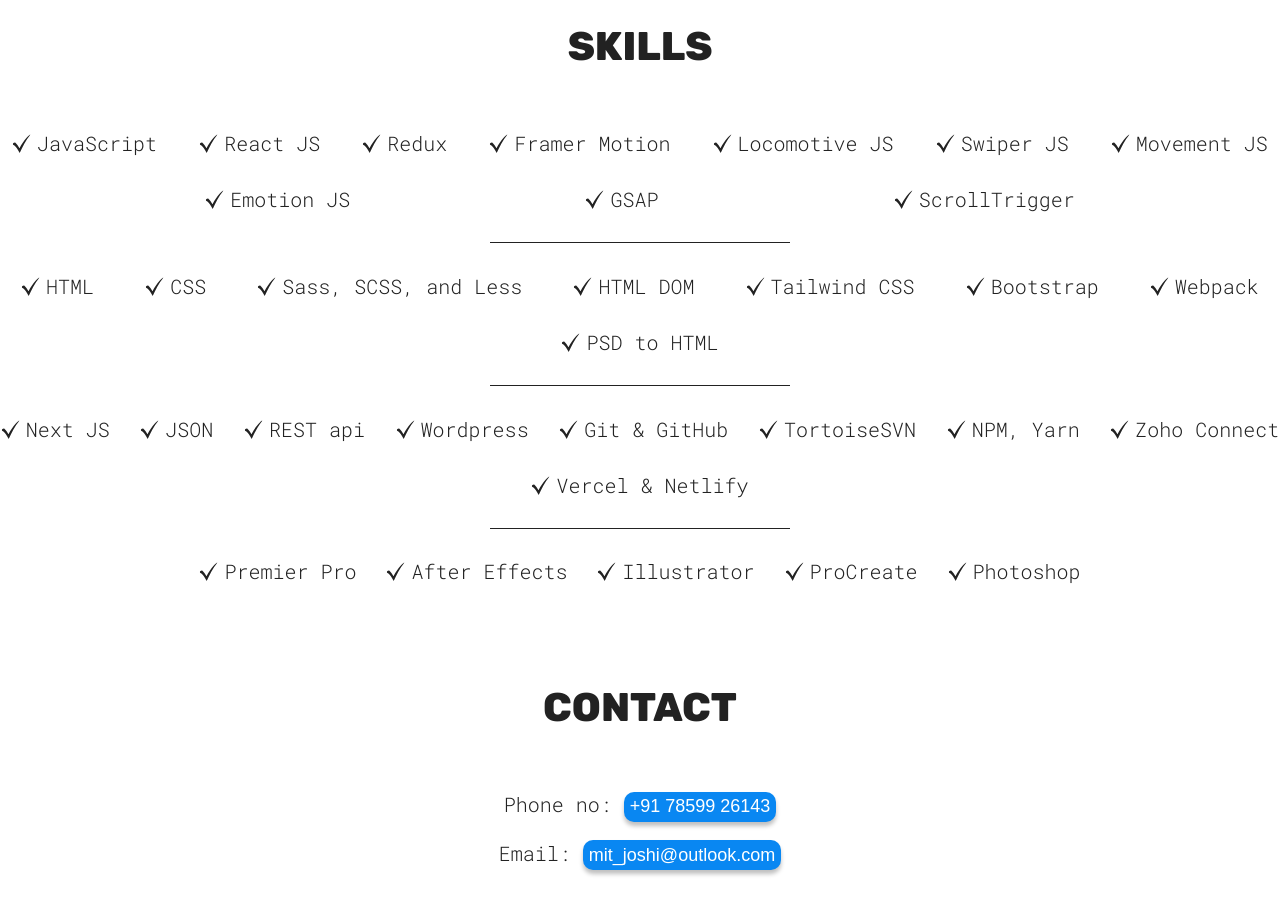
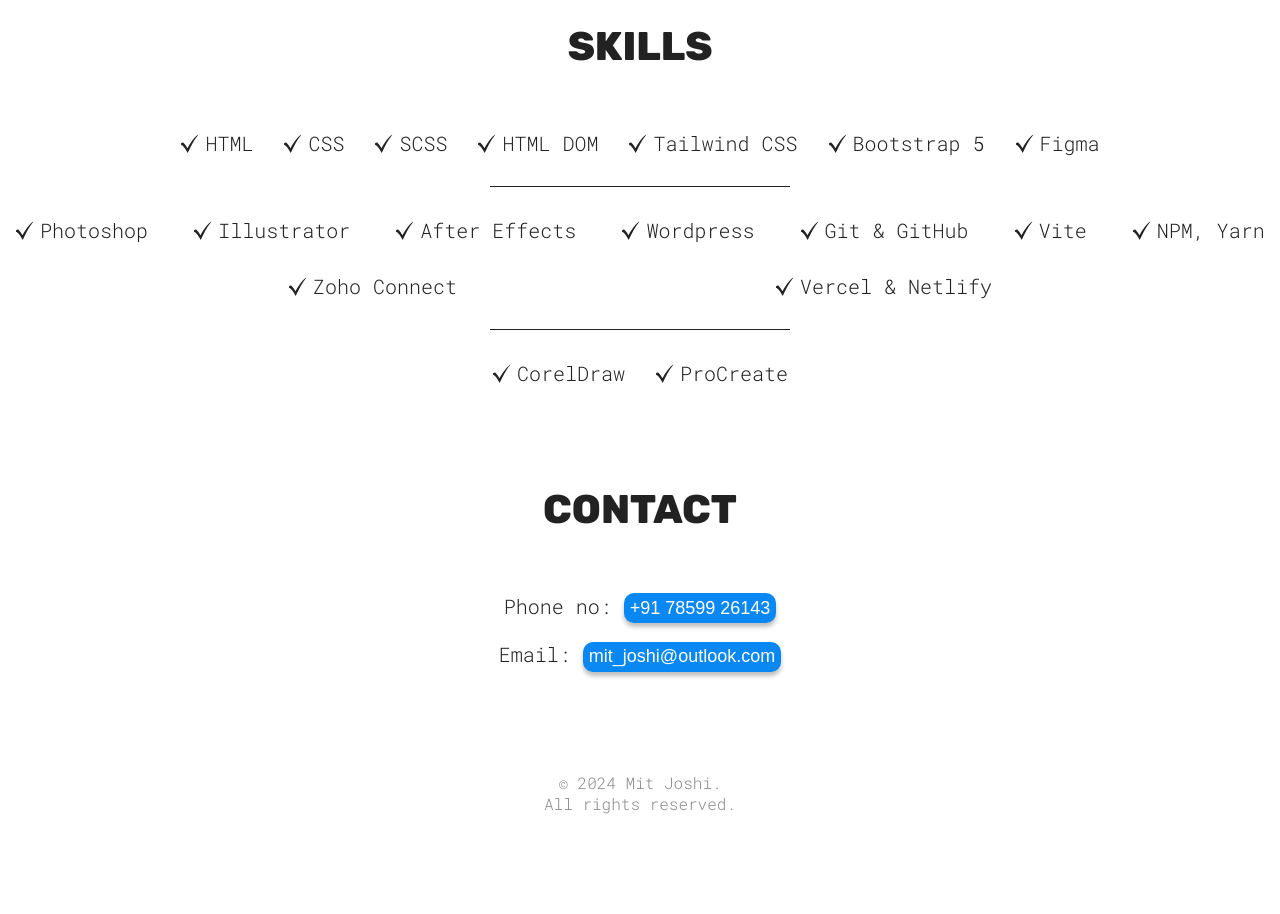
Before and after one commit to lifeofmit/react-js-portfolio-2024-mit-joshi, a React (Vite) app: page / in a window 1280 px wide. Shown: the part 3540-4454 px from the top of the page. After the commit the page ends 4414 px from the top, so only its background shows below. Built offline with nearby package versions, Linux system fonts and the light colour scheme.

Commit message:
skill and cv update

```diff
--- a/src/sections/Skills/Skills.jsx
+++ b/src/sections/Skills/Skills.jsx
@@ -11,7 +11,7 @@
   return (
     <section id="skills" className={styles.container}>
       <h1 className="sectionTitle">Skills</h1>
-      <div className={styles.skillList}>
+      {/* <div className={styles.skillList}>
         <SkillList src={checkMarkIcon} skill="JavaScript" />
         <SkillList src={checkMarkIcon} skill="React JS" />
         <SkillList src={checkMarkIcon} skill="Redux" />
@@ -23,36 +23,35 @@
         <SkillList src={checkMarkIcon} skill="GSAP" />
         <SkillList src={checkMarkIcon} skill="ScrollTrigger" />
       </div>
-      <hr />
+      <hr /> */}
       <div className={styles.skillList}>
         <SkillList src={checkMarkIcon} skill="HTML" />
         <SkillList src={checkMarkIcon} skill="CSS" />
-        <SkillList src={checkMarkIcon} skill="Sass, SCSS, and Less" />
+        <SkillList src={checkMarkIcon} skill="SCSS" />
         <SkillList src={checkMarkIcon} skill="HTML DOM" />
         <SkillList src={checkMarkIcon} skill="Tailwind CSS" />
-        <SkillList src={checkMarkIcon} skill="Bootstrap" />
-        <SkillList src={checkMarkIcon} skill="Webpack" />
-        <SkillList src={checkMarkIcon} skill="PSD to HTML" />
+        <SkillList src={checkMarkIcon} skill="Bootstrap 5" />
+        <SkillList src={checkMarkIcon} skill="Figma" />
       </div>
       <hr />
       <div className={styles.skillList}>
-        <SkillList src={checkMarkIcon} skill="Next JS" />
-        <SkillList src={checkMarkIcon} skill="JSON" />
-        <SkillList src={checkMarkIcon} skill="REST api" />
+        <SkillList src={checkMarkIcon} skill="Photoshop" />
+        <SkillList src={checkMarkIcon} skill="Illustrator" />
+        <SkillList src={checkMarkIcon} skill="After Effects" />
         <SkillList src={checkMarkIcon} skill="Wordpress" />
         <SkillList src={checkMarkIcon} skill="Git & GitHub" />
-        <SkillList src={checkMarkIcon} skill="TortoiseSVN" />
+        <SkillList src={checkMarkIcon} skill="Vite" />
         <SkillList src={checkMarkIcon} skill="NPM, Yarn" />
         <SkillList src={checkMarkIcon} skill="Zoho Connect" />
         <SkillList src={checkMarkIcon} skill="Vercel & Netlify" />
       </div>
       <hr />
       <div className={styles.skillList}>
-        <SkillList src={checkMarkIcon} skill="Premier Pro" />
-        <SkillList src={checkMarkIcon} skill="After Effects" />
-        <SkillList src={checkMarkIcon} skill="Illustrator" />
+        <SkillList src={checkMarkIcon} skill="CorelDraw" />
+        {/* <SkillList src={checkMarkIcon} skill="After Effects" /> */}
+        {/* <SkillList src={checkMarkIcon} skill="Illustrator" /> */}
         <SkillList src={checkMarkIcon} skill="ProCreate" />
-        <SkillList src={checkMarkIcon} skill="Photoshop" />
+        {/* <SkillList src={checkMarkIcon} skill="Photoshop" /> */}
       </div>
     </section>
   );
```
Also changed, not shown: 1 other file (tests, documents, lock files or other folders).
